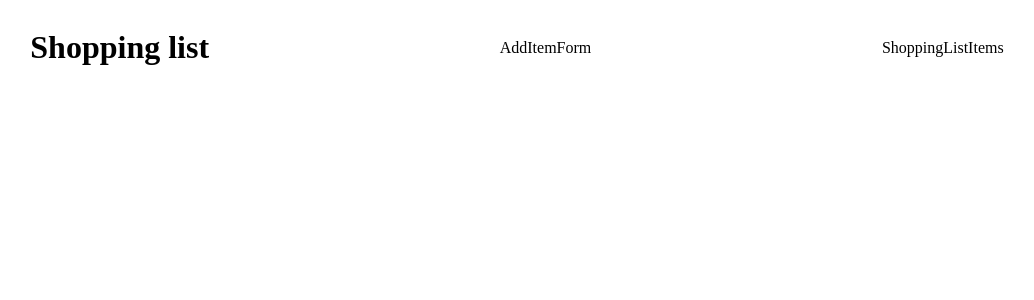
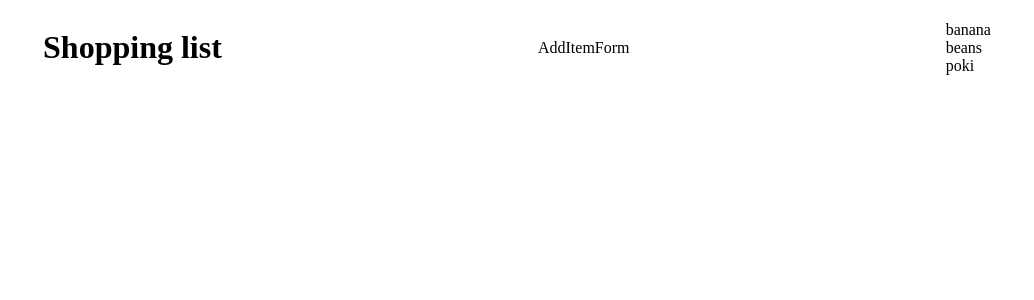
Before and after one commit to kakizaki55/shopping-list-use-reducer, a React app: page / in a window 1280 px wide. Shown: the top 300 px of the page, without its empty margins (123-1157 px from the left). Built offline with nearby package versions, Linux system fonts and the light colour scheme.

Commit message:
got the names to redner on the shopping list page

```diff
--- a/src/components/ShoppingListItems/ShoppingListItems.jsx
+++ b/src/components/ShoppingListItems/ShoppingListItems.jsx
@@ -1,5 +1,14 @@
 import React from 'react';
 
-export default function ShoppingListItems() {
-  return <div>ShoppingListItems</div>;
+export default function ShoppingListItems({ shoppingList }) {
+  console.log({ shoppingList });
+  return (
+    <div>
+      {shoppingList.map(({ name, id, count, completed }) => (
+        <div key={id}>
+          <span>{name}</span>
+        </div>
+      ))}
+    </div>
+  );
 }
--- a/src/views/ShoppingList/ShoppingList.css
+++ b/src/views/ShoppingList/ShoppingList.css
@@ -1,4 +1,4 @@
-.shoppingList {
+.shoppingListView {
   display: flex;
   justify-content: space-around;
   align-items: center;
--- a/src/views/ShoppingList/ShoppingList.jsx
+++ b/src/views/ShoppingList/ShoppingList.jsx
@@ -3,12 +3,33 @@ import AddItemForm from '../../components/AddItemForm/AddItemForm';
 import ShoppingListItems from '../../components/ShoppingListItems/ShoppingListItems';
 import style from './ShoppingList.css';
 
+const initialShoppingList = [
+  {
+    id: 1,
+    name: 'banana',
+    count: 3,
+    completed: false,
+  },
+  {
+    id: 2,
+    name: 'beans',
+    count: 500,
+    completed: false,
+  },
+  {
+    id: 3,
+    name: 'poki',
+    count: 1,
+    completed: false,
+  },
+];
+
 export default function ShoppingList() {
   return (
-    <div className={style.shoppingList}>
+    <div className={style.shoppingListView}>
       <h1>Shopping list</h1>
       <AddItemForm />
-      <ShoppingListItems />
+      <ShoppingListItems shoppingList={initialShoppingList} />
     </div>
   );
 }
```
